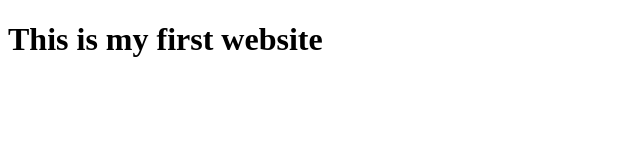
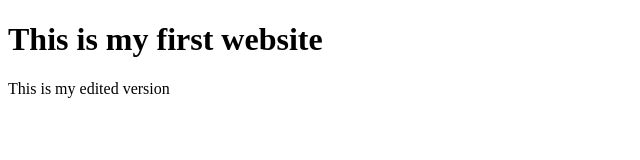
Before and after one commit to Mainulhasan05/my-first-website, a plain HTML site: page index.html in a window 1280 px wide. Shown: the whole page, without its empty margins (0-640 px from the left). Drawn offline with Linux system fonts and the light colour scheme.

Commit message:
learn change

```diff
--- a/index.html
+++ b/index.html
@@ -8,5 +8,6 @@
 </head>
 <body>
     <h1>This is my first website</h1>
+    <p>This is my edited version</p>
 </body>
 </html>
```
